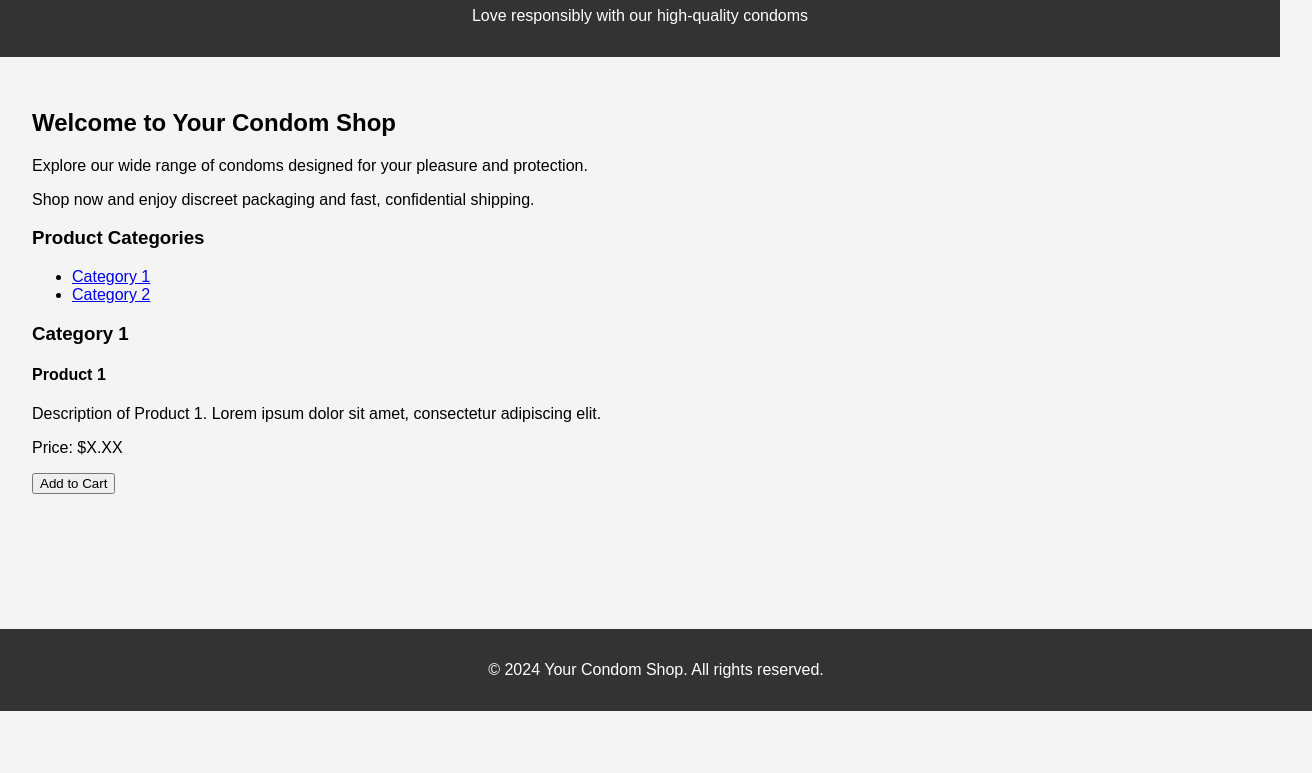
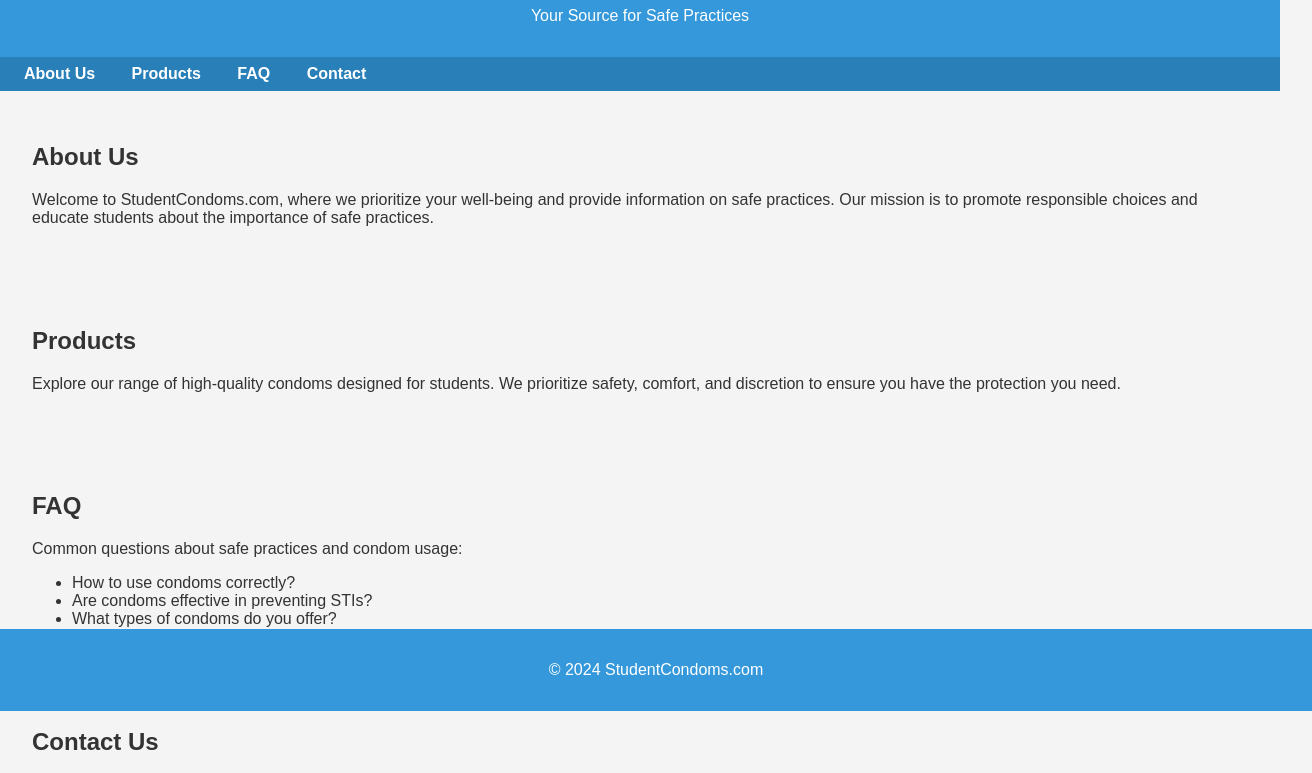
Before and after one commit to nasiruos/Front_End_Learning, a plain HTML site: page student1.html in a window 1280 px wide. Shown: the part 89-862 px from the top of the page, 1312 px wide, since content can reach past the window. Before the commit the page ends 800 px from the top, so only its background shows below. Drawn offline with Linux system fonts and the light colour scheme.

Commit message:
change html student1

```diff
--- a/student1.html
+++ b/student1.html
@@ -1,23 +1,35 @@
 <!DOCTYPE html>
 <html lang="en">
-
 <head>
     <meta charset="UTF-8">
     <meta name="viewport" content="width=device-width, initial-scale=1.0">
-    <title>Your Condom Shop</title>
+    <title>StudentCondoms.com - Your Source for Safe Practices</title>
     <style>
         body {
             font-family: Arial, sans-serif;
             margin: 0;
             padding: 0;
             background-color: #f4f4f4;
+            color: #333;
         }
 
         header {
-            background-color: #333;
+            background-color: #3498db;
             color: #fff;
             text-align: center;
             padding: 1em;
+        }
+
+        nav {
+            background-color: #2980b9;
+            padding: 0.5em;
+        }
+
+        nav a {
+            text-decoration: none;
+            color: #fff;
+            margin: 0 1em;
+            font-weight: bold;
         }
 
         section {
@@ -25,52 +37,64 @@
         }
 
         footer {
-            background-color: #333;
+            background-color: #3498db;
             color: #fff;
             text-align: center;
             padding: 1em;
-            position: absolute;
+            position: fixed;
             bottom: 0;
             width: 100%;
         }
     </style>
 </head>
+<body>
 
-<body>
     <header>
-        <h1>Your Condom Shop</h1>
-        <p>Love responsibly with our high-quality condoms</p>
+        <h1>StudentCondoms.com</h1>
+        <p>Your Source for Safe Practices</p>
     </header>
 
-    <section>
-        <h2>Welcome to Your Condom Shop</h2>
-        <p>Explore our wide range of condoms designed for your pleasure and protection.</p>
-        <p>Shop now and enjoy discreet packaging and fast, confidential shipping.</p>
+    <nav>
+        <a href="#about">About Us</a>
+        <a href="#products">Products</a>
+        <a href="#faq">FAQ</a>
+        <a href="#contact">Contact</a>
+    </nav>
 
-        <!-- Product categories and listings -->
-        <h3>Product Categories</h3>
+    <section id="about">
+        <h2>About Us</h2>
+        <p>Welcome to StudentCondoms.com, where we prioritize your well-being and provide information on safe practices. Our mission is to promote responsible choices and educate students about the importance of safe practices.</p>
+    </section>
+
+    <section id="products">
+        <h2>Products</h2>
+        <p>Explore our range of high-quality condoms designed for students. We prioritize safety, comfort, and discretion to ensure you have the protection you need.</p>
+        <!-- Include product details and images here -->
+    </section>
+
+    <section id="faq">
+        <h2>FAQ</h2>
+        <p>Common questions about safe practices and condom usage:</p>
         <ul>
-            <li><a href="#category1">Category 1</a></li>
-            <li><a href="#category2">Category 2</a></li>
-            <!-- Add more categories as needed -->
+            <li>How to use condoms correctly?</li>
+            <li>Are condoms effective in preventing STIs?</li>
+            <li>What types of condoms do you offer?</li>
+            <!-- Add more FAQs as needed -->
         </ul>
+    </section>
 
-        <!-- Sample product listing -->
-        <h3 id="category1">Category 1</h3>
-        <div>
-            <h4>Product 1</h4>
-            <p>Description of Product 1. Lorem ipsum dolor sit amet, consectetur adipiscing elit.</p>
-            <p>Price: $X.XX</p>
-            <button>Add to Cart</button>
-        </div>
-
-        <!-- Add more product listings as needed -->
-
+    <section id="contact">
+        <h2>Contact Us</h2>
+        <p>Have more questions or need assistance? Reach out to us:</p>
+        <address>
+            Email: <a href="mailto:info@studentcondoms.com">info@studentcondoms.com</a><br>
+            Phone: 123-456-7890
+        </address>
     </section>
 
     <footer>
-        <p>&copy; 2024 Your Condom Shop. All rights reserved.</p>
+        <p>&copy; 2024 StudentCondoms.com</p>
     </footer>
+
 </body>
-
 </html>
```
